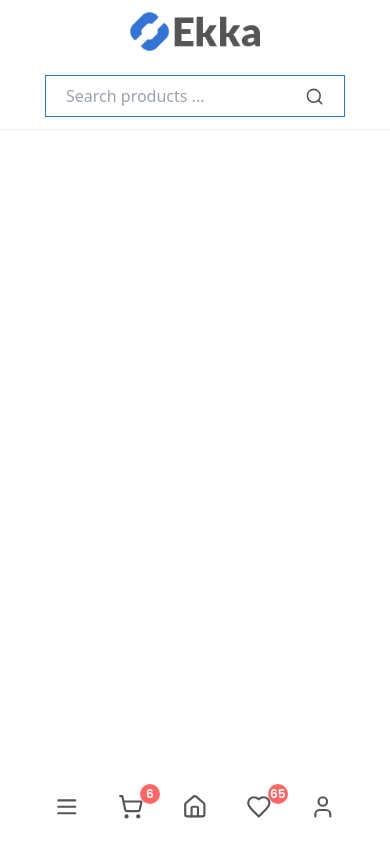
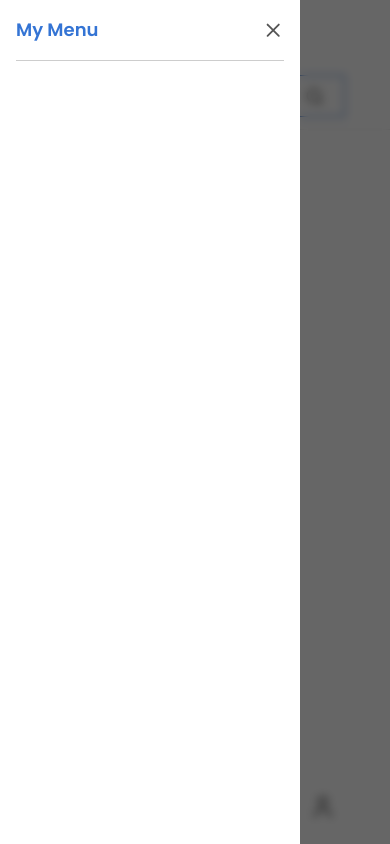
Before and after one commit to AliDeWeb/FullStack_OnlineShop, a Next.js app in the folder client/: page / in a window 390 px wide. Both pictures are taken after a click on the button 67 px from the left and 807 px from the top of the page. Built offline with nearby package versions, Linux system fonts and the light colour scheme.

Commit message:
hamburger menu developed

```diff
--- a/client/src/app/layout.tsx
+++ b/client/src/app/layout.tsx
@@ -7,8 +7,13 @@ import { Montserrat, Poppins } from "next/font/google";
 import "./globals.css";
 
 // Components
-import { Header } from "@/components/Header/Header";
-import { MobileToolBar } from "@/components/MobileToolBar/MobileToolBar";
+import { HamburgerMenu } from "@/components/HamburgerMenu/HamburgerMenu.component";
+import { Header } from "@/components/Header/Header.component";
+import { MobileToolBar } from "@/components/MobileToolBar/MobileToolBar.component";
+import { Overlay } from "@/components/Overlay/Overlay.component";
+
+// Contexts
+import { OpenModalProvider } from "@/contexts/Modals/Modals.context";
 
 // Fonts
 const poppins = Poppins({
@@ -34,10 +39,14 @@ export default function RootLayout({
   return (
     <html lang="en">
       <body className={`${poppins.variable} ${montserrat.variable} min-h-dvh`}>
-        <Header />
-        <MobileToolBar />
+        <OpenModalProvider>
+          <Header />
+          <MobileToolBar />
+          <HamburgerMenu />
+          <Overlay />
 
-        {children}
+          {children}
+        </OpenModalProvider>
       </body>
     </html>
   );
--- /dev/null
+++ b/client/src/components/HamburgerMenu/HamburgerMenu.component.tsx
@@ -0,0 +1,34 @@
+"use client";
+
+import React from "react";
+
+// Contexts
+import { useOpenModal } from "@/contexts/Modals/Modals.context";
+
+// Icons
+import { X } from "lucide-react";
+
+export const HamburgerMenu = (): React.ReactNode => {
+  const { OpenModal, setOpenModal } = useOpenModal();
+
+  const handleCloseBtn = React.useCallback(() => {
+    setOpenModal("");
+    // eslint-disable-next-line react-hooks/exhaustive-deps
+  }, []);
+
+  return (
+    <div
+      // eslint-disable-next-line tailwindcss/enforces-negative-arbitrary-values
+      className={`${OpenModal === "HamburgerMenu" ? "left-0" : "-left-[300px]"} fixed inset-y-0 z-50 h-dvh w-[300px] bg-white p-4 transition-all`}
+    >
+      <div className="flex items-center justify-between border-b border-solid border-[#7777775e] pb-4">
+        <span className="font-poppins text-lg font-bold text-[#3474d4]">
+          My Menu
+        </span>
+        <button type="button" onClick={handleCloseBtn}>
+          <X size={"1.4rem"} color="#555555" />
+        </button>
+      </div>
+    </div>
+  );
+};
--- a/client/src/components/MobileToolBar/MobileToolBar.tsx
+++ b/client/src/components/MobileToolBar/MobileToolBar.component.tsx
@@ -1,8 +1,13 @@
+"use client";
+
+import Link from "next/link";
 import React from "react";
 
 // Icons
 import { Heart, House, Menu, ShoppingCart, User } from "lucide-react";
-import Link from "next/link";
+
+// Contexts
+import { useOpenModal } from "@/contexts/Modals/Modals.context";
 
 const Counter = ({ count }: { count: number }): React.ReactNode => {
   return (
@@ -13,9 +18,16 @@ const Counter = ({ count }: { count: number }): React.ReactNode => {
 };
 
 export const MobileToolBar = (): React.ReactNode => {
+  const { setOpenModal } = useOpenModal();
+
+  const handleMenuBtn = React.useCallback(() => {
+    setOpenModal("HamburgerMenu");
+    // eslint-disable-next-line react-hooks/exhaustive-deps
+  }, []);
+
   return (
     <div className="container fixed inset-x-0 bottom-0 flex items-center justify-evenly bg-white py-6 sm:hidden">
-      <button type="button">
+      <button type="button" onClick={handleMenuBtn}>
         <Menu size={"1.6rem"} color="#555555" />
       </button>
 
--- /dev/null
+++ b/client/src/components/Overlay/Overlay.component.tsx
@@ -0,0 +1,35 @@
+"use client";
+
+import React from "react";
+
+// Contexts
+import { useOpenModal } from "@/contexts/Modals/Modals.context";
+
+export const Overlay = (): React.ReactNode => {
+  const { OpenModal, setOpenModal } = useOpenModal();
+
+  const handleOverlayClick = React.useCallback(() => {
+    setOpenModal("");
+    // eslint-disable-next-line react-hooks/exhaustive-deps
+  }, []);
+
+  const handleOverlayKeyDown = React.useCallback(
+    (event: React.KeyboardEvent<HTMLDivElement>) => {
+      if (event.key === "Escape") {
+        setOpenModal("");
+      }
+    },
+    // eslint-disable-next-line react-hooks/exhaustive-deps
+    [],
+  );
+
+  return (
+    <div
+      className={`${OpenModal !== "" ? "visible opacity-100" : "invisible opacity-0"} fixed inset-0 z-10 h-dvh w-full bg-black/60 backdrop-blur-sm transition-all`}
+      role="button"
+      tabIndex={0}
+      onClick={handleOverlayClick}
+      onKeyDown={handleOverlayKeyDown}
+    ></div>
+  );
+};
--- /dev/null
+++ b/client/src/contexts/Modals/Modals.context.tsx
@@ -0,0 +1,38 @@
+"use client";
+
+import React from "react";
+
+// Types
+import type { Modals } from "@/types/modals.type";
+
+interface OpenModalContextType {
+  OpenModal: Modals;
+  setOpenModal: React.Dispatch<React.SetStateAction<Modals>>;
+}
+
+const OpenModalContext = React.createContext<OpenModalContextType | null>(null);
+
+export const OpenModalProvider = ({
+  children,
+}: {
+  children: React.ReactNode;
+}): React.ReactNode => {
+  const [OpenModal, setOpenModal] = React.useState<Modals>("");
+
+  const value = React.useMemo(() => ({ OpenModal, setOpenModal }), [OpenModal]);
+
+  return (
+    <OpenModalContext.Provider value={value}>
+      {children}
+    </OpenModalContext.Provider>
+  );
+};
+
+export const useOpenModal = () => {
+  const context = React.useContext(OpenModalContext);
+
+  if (!context)
+    throw new Error("useOpenModal must be used within an OpenModalProvider");
+
+  return context;
+};
--- /dev/null
+++ b/client/src/types/modals.type.ts
@@ -0,0 +1 @@
+export type Modals = "" | "HamburgerMenu";
```
Also changed, not shown: client/src/components/Header/Header.component.tsx (renamed from client/src/components/Header/Header.tsx).
